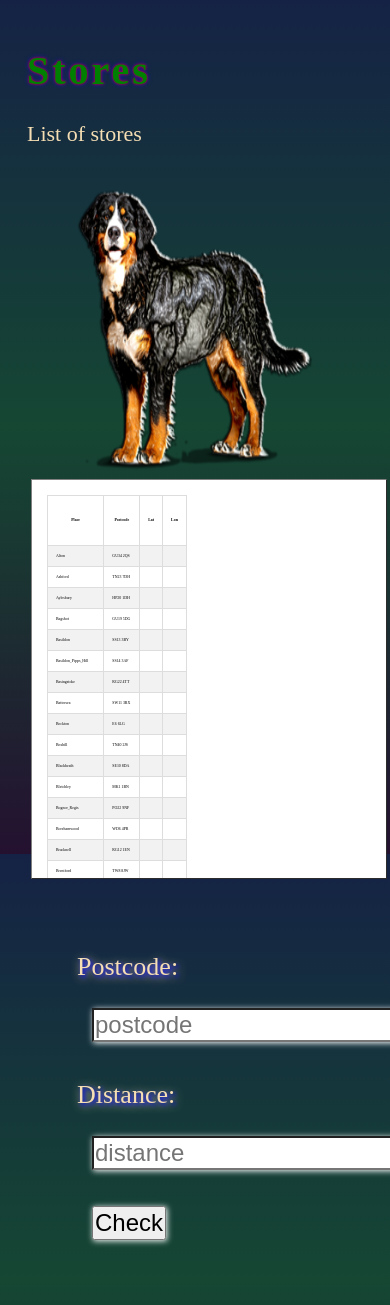
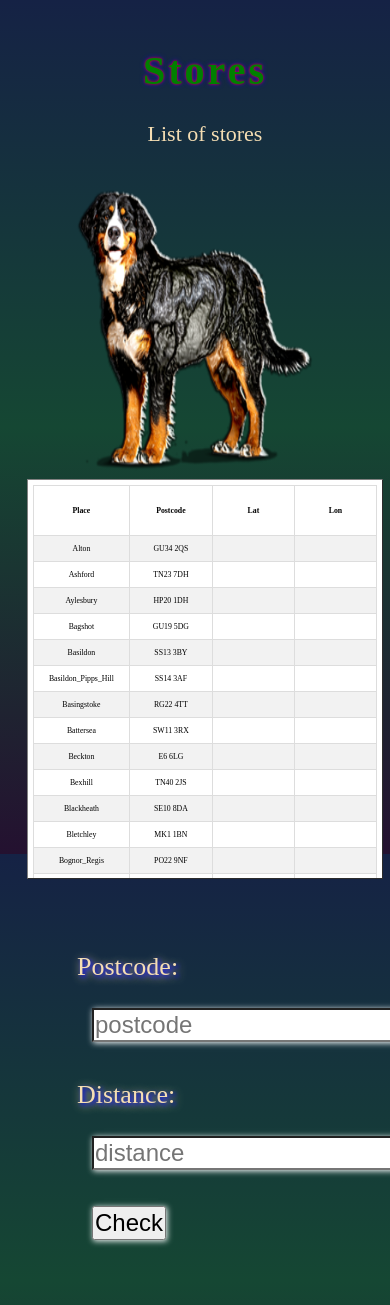
Before and after one commit to koval77/test, a Flask app: page / in a window 390 px wide; the page is wider, and only the part inside the window is pictured. Run offline with Flask 2, Linux system fonts and the light colour scheme; parts of the project's set-up code (start-up, migrations or seed data) failed here and were passed over.

Commit message:
responsiveness improved

```diff
--- a/static/css/template.css
+++ b/static/css/template.css
@@ -10,15 +10,16 @@
 }
 
 table{
-display:block;
+  display:block;
+  left-margin:500px;
   border-collapse: collapse;
   width:100%;
   height:400px;
   overflow-y:scroll;
-  padding:15px;
-  margin-left:4px;
+  padding:1px;
   background:white;
   font-size:1vw;
+  text-align:center;
 }
 th{
   height:50px;
@@ -26,7 +27,9 @@
 td, th {
   border: 1px solid #ddd;
   padding: 8px;
+  width:25%;
 }
+tr{width:100%;}
 tr:nth-child(even) {background-color: #f2f2f2;}
 tr:hover {background-color: #ddd;}
 .flex-container {
@@ -83,3 +86,12 @@
 p{
 font-size:22px;
 color:wheat;}
+
+@media screen and (max-width: 600px) {
+ table{
+ width:100%;
+ font-size:2vw;
+ padding:5px;}
+ h1,p{
+ text-align:center;}
+}
--- a/templates/storeslist.html
+++ b/templates/storeslist.html
@@ -29,6 +29,7 @@
 <div class="counting">
     <h2>Number of stores within given distance:</h2>
     <p>{{how_many}}</p>
+    <p>Shops are sorted from north to south</p>
 </div>
 </div>
 </body>
```
